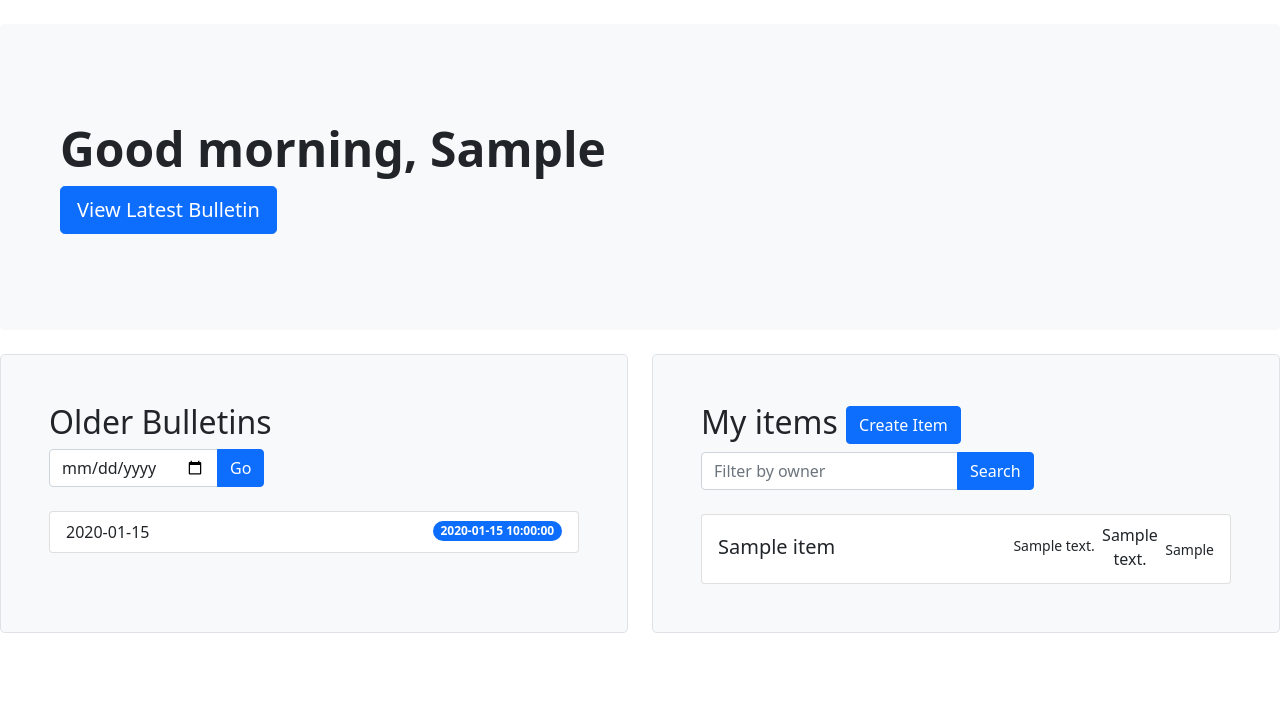
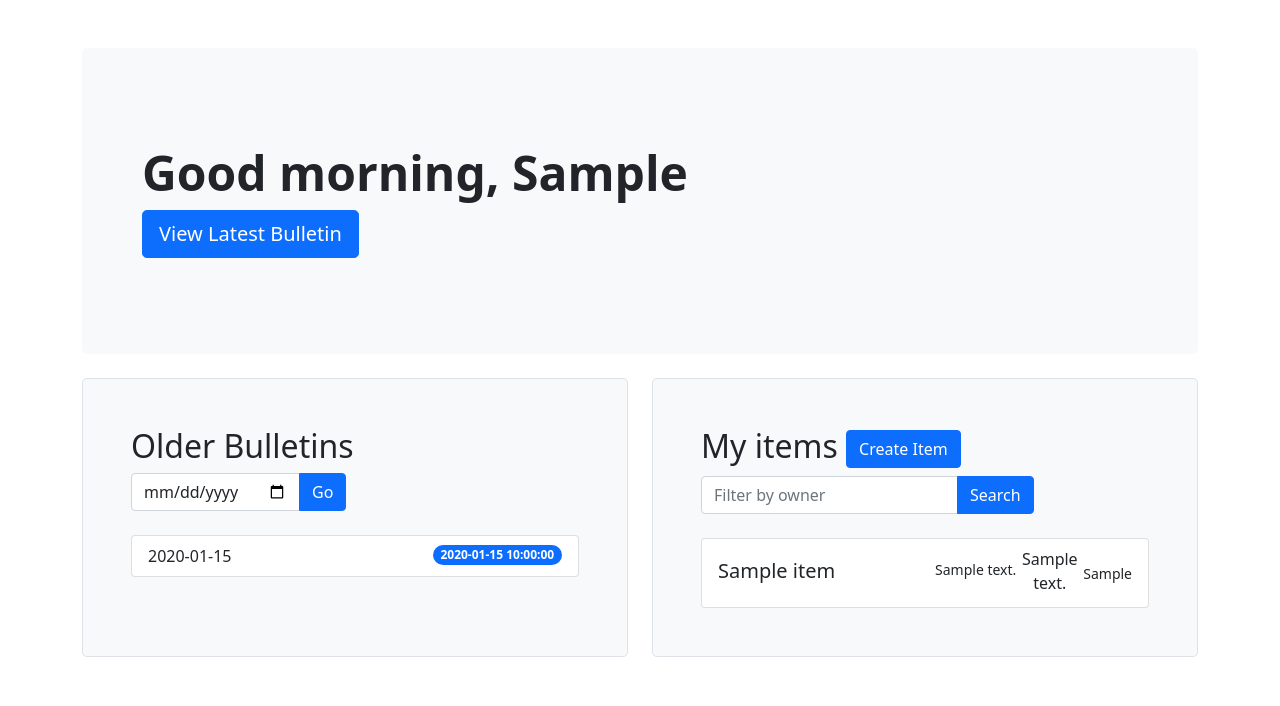
Before and after one commit to maxfire2008/bulletin-2, a Flask app: template templates/index.html.j2 in a window 1280 px wide. Shown: the part 94-800 px from the top of the page. Run offline with Flask 2, Linux system fonts and the light colour scheme; the template is opened without the code that fills it: most values are stand-ins (such as "Sample title", 1, 10 or a date in 2020); some libraries are stand-ins or nearby versions.

Commit message:
fix justification issue

```diff
--- a/templates/index.html.j2
+++ b/templates/index.html.j2
@@ -1,5 +1,6 @@
 {% extends 'base.html.j2' %}
 {% block content %}
+    <div class="container py-4">
         <div class="p-5 mb-4 bg-light rounded-3">
             <div class="container-fluid py-5">
                 <h1 class="display-5 fw-bold">Good morning, {{ user_info["first_name"] }}</h1>
@@ -52,7 +53,8 @@
                     </h2>
                     <ul class="list-group">
                         {% for item in users_items %}
-                        <a class="btn btn-primary list-group-item d-flex justify-content-between align-items-center" href="/edit/{{ item['id'] }}">
+                            <a class="btn btn-primary list-group-item d-flex justify-content-between align-items-center"
+                               href="/edit/{{ item['id'] }}">
                                 <div class="d-flex w-100 justify-content-between">
                                     <h5 class="mb-1">{{ item["title"] }}</h5>
                                     <small>{{ item["notes"] }}</small>
@@ -67,4 +69,5 @@
                 </div>
             </div>
         </div>
+    </div>
 {% endblock %}
```
Lines whose indentation alone changed are shown as unchanged.
